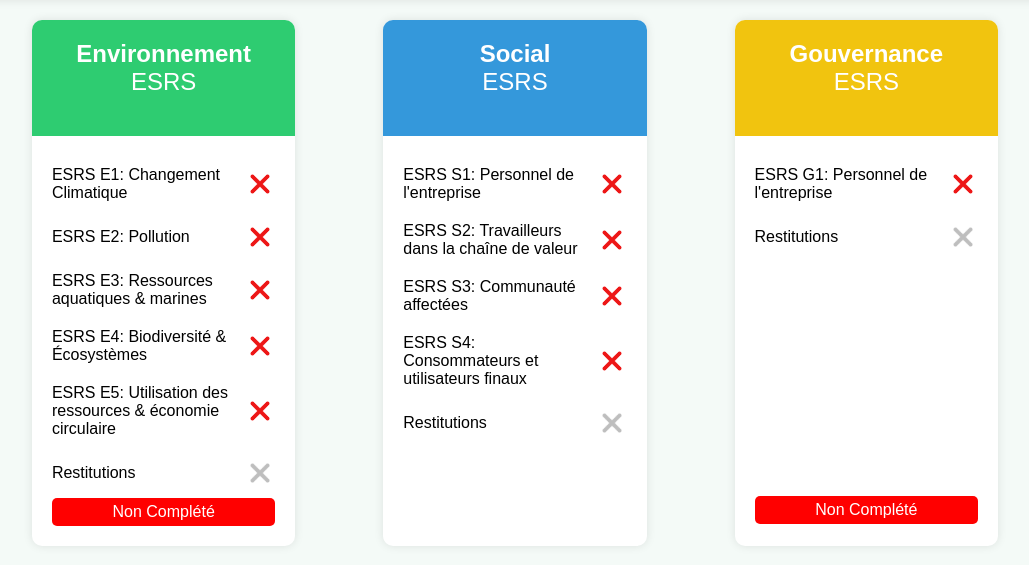
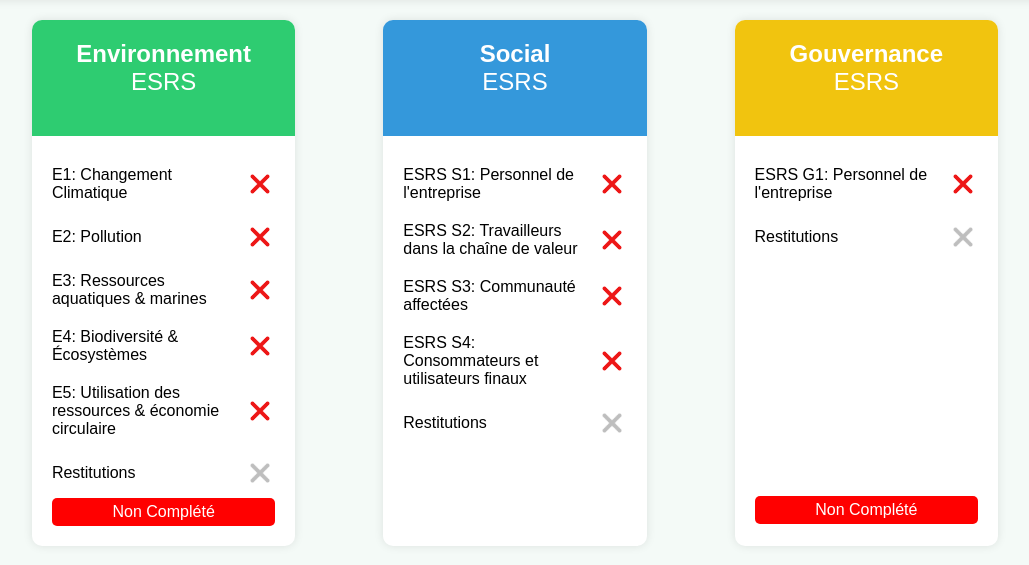
Before and after one commit to Nyftheart/WEBPHPESRS, a PHP site: page /Sept1.php in a window 1280 px wide. Shown: the part 160-725 px from the top of the page, without its empty margins (125-1154 px from the left). Run offline with PHP 8.4, Linux system fonts and the light colour scheme.

Commit message:
new step version

```diff
--- a/Sept1.php
+++ b/Sept1.php
@@ -187,11 +187,11 @@
             </div>
             <div class="card-body">
                 <ul>
-                    <li id="ESRS E1"><a href="tableur.php?code=ESRS%20E1" >ESRS E1: Changement Climatique <img src="images/img_1.png" style="height: 30px"></a></li>
-                    <li id="ESRS E2"><a href="tableur.php?code=ESRS%20E2" >ESRS E2: Pollution <img src="images/img_1.png" style="height: 30px"></a></li>
-                    <li id="ESRS E3"><a href="tableur.php?code=ESRS%20E3" >ESRS E3: Ressources aquatiques & marines <img src="images/img_1.png" style="height: 30px"></a></li>
-                    <li id="ESRS E4"><a href="tableur.php?code=ESRS%20E4" >ESRS E4: Biodiversité & Écosystèmes <img src="images/img_1.png" style="height: 30px"></a></li>
-                    <li id="ESRS E5"><a href="tableur.php?code=ESRS%20E5" >ESRS E5: Utilisation des ressources & économie circulaire <img src="images/img_1.png" style="height: 30px"></a></li>
+                    <li id="ESRS E1"><a href="tableur.php?code=ESRS%20E1" >E1: Changement Climatique <img src="images/img_1.png" style="height: 30px"></a></li>
+                    <li id="ESRS E2"><a href="tableur.php?code=ESRS%20E2" >E2: Pollution <img src="images/img_1.png" style="height: 30px"></a></li>
+                    <li id="ESRS E3"><a href="tableur.php?code=ESRS%20E3" >E3: Ressources aquatiques & marines <img src="images/img_1.png" style="height: 30px"></a></li>
+                    <li id="ESRS E4"><a href="tableur.php?code=ESRS%20E4" >E4: Biodiversité & Écosystèmes <img src="images/img_1.png" style="height: 30px"></a></li>
+                    <li id="ESRS E5"><a href="tableur.php?code=ESRS%20E5" >E5: Utilisation des ressources & économie circulaire <img src="images/img_1.png" style="height: 30px"></a></li>
                     <li>
                         <a href="#" id="restitutions">Restitutions <img src="images/img_4.png" style="height: 30px"></a>
                         <ul class="sub-menu" id="subMenuRestitutions" style="display: none;">
```
